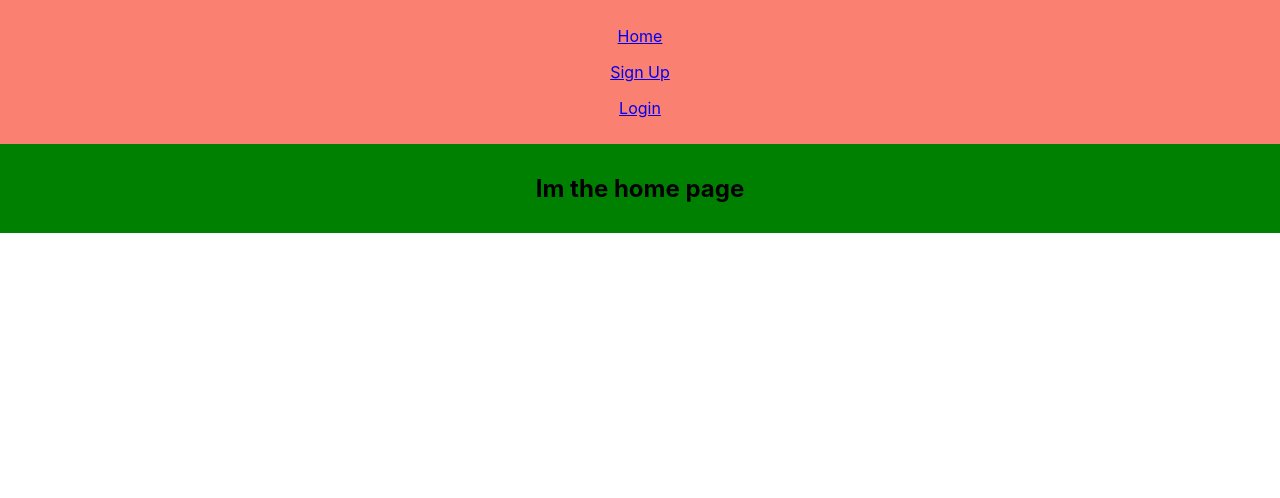
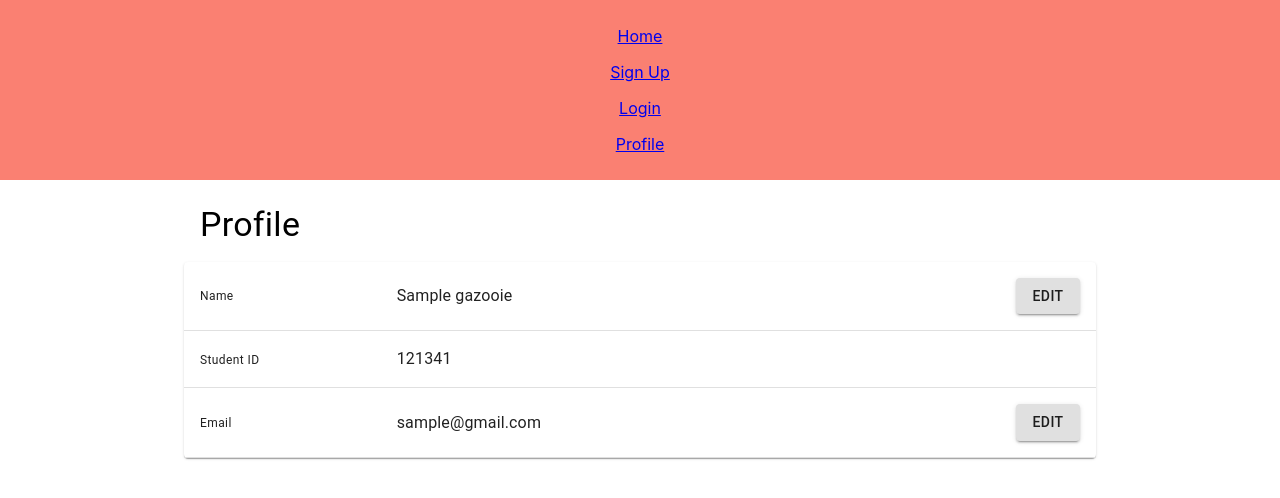
Before and after one commit to AndrewDucDanhDo/Software-Engineering-Studio-2A, a React (Create React App) app in the folder frontend/: page /profile in a window 1280 px wide. Shown: the top 498 px of the page. Built offline with nearby package versions, Linux system fonts and the light colour scheme.

Commit message:
Add basic profile page and component

```diff
--- a/frontend/src/App.js
+++ b/frontend/src/App.js
@@ -9,6 +9,7 @@ import Navigation from "./components/navigation";
 import SignupPage from "./pages/signup";
 import LoginPage from "./pages/login";
 import HomePage from "./pages/home";
+import ProfilePage from "./pages/profile";
 
 function App() {
 	return (
@@ -23,7 +24,10 @@ function App() {
 						<Route path="/login">
 							<LoginPage />
 						</Route>
-            <Route path="/">
+						<Route path="/profile">
+							<ProfilePage />
+						</Route>
+            			<Route path="/">
 							<HomePage />
 						</Route>
 					</Switch>
--- a/frontend/src/components/navigation/index.js
+++ b/frontend/src/components/navigation/index.js
@@ -13,6 +13,9 @@ function Navigation() {
 			<Link to="/login">
 				<p>Login</p>
 			</Link>
+			<Link to="/profile">
+				<p>Profile</p>
+			</Link>
 		</div>
 	);
 }
--- /dev/null
+++ b/frontend/src/components/profile/index.js
@@ -0,0 +1,43 @@
+import React from "react"
+import {Box, Container, Paper, Table, TableBody, Typography} from "@material-ui/core";
+import ProfileRow from "./profileRow";
+
+export default class Profile extends React.Component {
+
+    constructor(props) {
+        super(props);
+
+        this.state = {
+
+        };
+    }
+
+    fetchProfile() {
+        // TODO: Get profile data from the backend here.
+    }
+
+    render() {
+        return (
+            <Box m={3}>
+                <Container maxWidth="md">
+                    <Typography variant="h4">
+                        <Box  my={2} ml={2} textAlign="left">Profile</Box>
+                    </Typography>
+
+                    <Table component={Paper} style={{tableLayout: "fixed"}}>
+                        <colgroup>
+                            <col style={{width: "22%"}}/>
+                            <col style={{width: "55%"}}/>
+                            <col style={{width: "25%"}}/>
+                        </colgroup>
+                        <TableBody>
+                            <ProfileRow title="Name" value="Sample gazooie" editable/>
+                            <ProfileRow title="Student ID" value="121341"/>
+                            <ProfileRow title="Email" value="sample@gmail.com" editable/>
+                        </TableBody>
+                    </Table>
+                </Container>
+            </Box>
+        )
+    }
+}
--- /dev/null
+++ b/frontend/src/components/profile/profileRow.js
@@ -0,0 +1,72 @@
+import React from "react";
+import {Button, TableCell, TableRow, TextField, Typography} from "@material-ui/core";
+
+export default class ProfileRow extends React.Component {
+
+    constructor(props) {
+        super(props);
+
+        this.state = {
+            isEditMode: false,
+            value: this.props.value
+        };
+
+        this.handleEdit = this.handleEdit.bind(this);
+        this.handleSave = this.handleSave.bind(this);
+        this.handleValueChange = this.handleValueChange.bind(this);
+    }
+
+    handleEdit() {
+        this.setState({
+            isEditMode: true
+        });
+    }
+
+    handleSave() {
+        // TODO: Upload the new data towards the backend here.
+
+        this.setState({
+            isEditMode: false
+        });
+    }
+
+    handleValueChange(event) {
+        this.setState({value: event.target.value})
+    }
+
+    getText() {
+        return (<Typography variant="body1" >{this.state.value}</Typography>)
+    }
+
+    getEditableText() {
+        return (<TextField fullWidth size="small" value={this.state.value} onChange={this.handleValueChange}/>)
+    }
+
+    getEditCell() {
+        if (this.props.editable) {
+
+            if (!this.state.isEditMode) {
+                return (<Button variant="contained" onClick={this.handleEdit}>Edit</Button>)
+            } else {
+                return (<Button variant="contained" onClick={this.handleSave}>Save</Button>)
+            }
+        }
+        return null;
+    }
+
+    render() {
+        return (
+            <TableRow>
+                <TableCell align="left" size="small">
+                    <Typography variant="caption">{this.props.title}</Typography>
+                </TableCell>
+                <TableCell align="left">
+                    {this.state.isEditMode ? this.getEditableText() : this.getText()}
+                </TableCell>
+                <TableCell align="right">
+                    {this.getEditCell()}
+                </TableCell>
+            </TableRow>
+        )
+    }
+}
--- /dev/null
+++ b/frontend/src/pages/profile/index.js
@@ -0,0 +1,18 @@
+import React from "react";
+import {Box, Typography} from "@material-ui/core";
+import Profile from "../../components/profile";
+
+export default class ProfilePage extends React.Component {
+
+    constructor(props) {
+        super(props);
+    }
+
+    render() {
+        return (
+            <Box>
+                <Profile />
+            </Box>
+        )
+    }
+}
```
